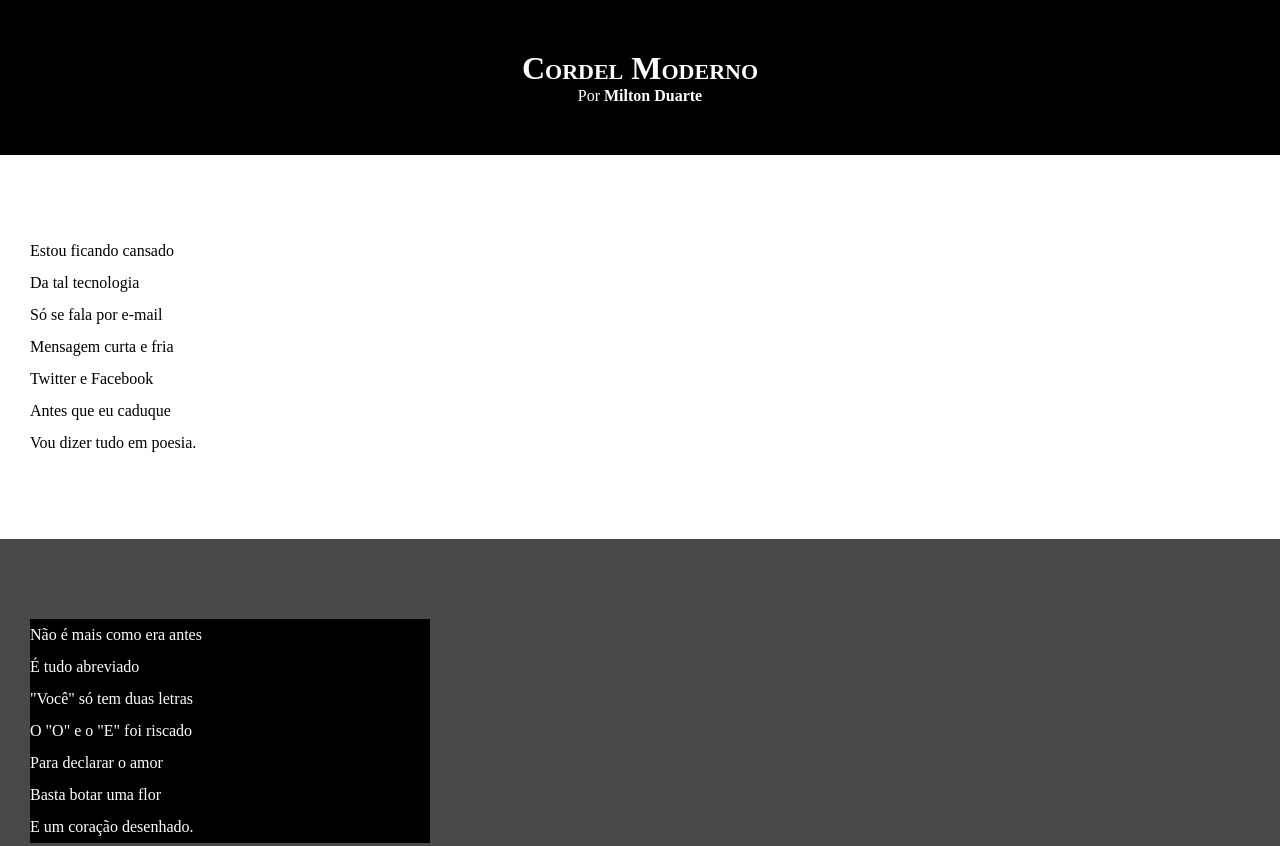
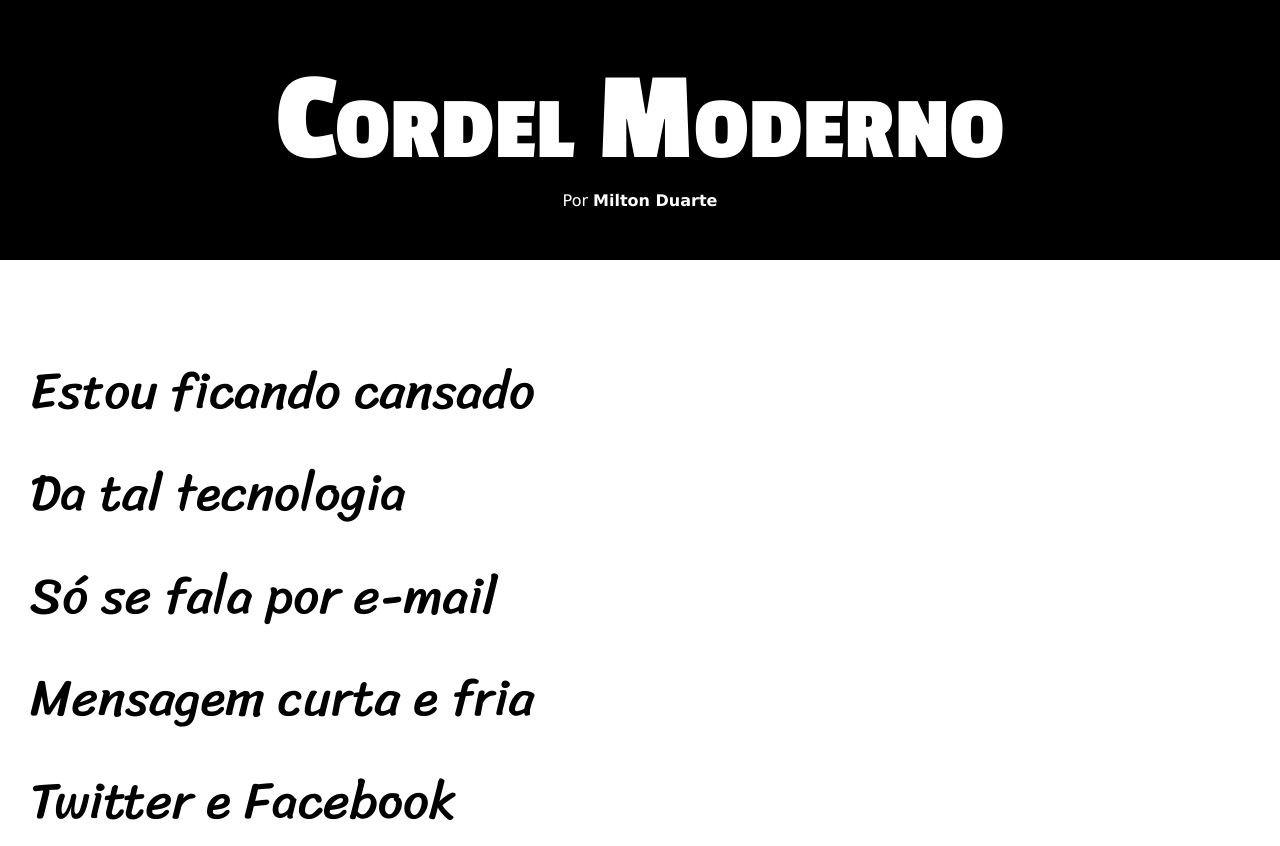
Before and after one commit to AdaoPauloMiguel/html5-css3, a plain HTML site: page DESAFIOS/DESAFIO 012/index.html in a window 1280 px wide. Shown: the top 846 px of the page. Drawn offline with Linux system fonts and the light colour scheme.

Commit message:
Atualização de estilos desafio 12

```diff
--- a/DESAFIOS/DESAFIO 012/estilo/style.css
+++ b/DESAFIOS/DESAFIO 012/estilo/style.css
@@ -1,4 +1,13 @@
 @charset "UTF-8";
+@import url('https://fonts.googleapis.com/css2?family=Passion+One:wght@400;700;900&display=swap');
+@import url('https://fonts.googleapis.com/css2?family=Sriracha&display=swap');
+
+:root {
+    --fonte1:verdana, geneva, Tahoma, sans-serif;
+    --fonte2:'Passion One', cursive;
+    --fonte3:'Sriracha', cursive;
+
+}
 
 * {
     margin: 0px;
@@ -8,6 +17,7 @@
 html, body {
     background-color: darkgray;
     min-height: 100vh;
+    font-family: var(--fonte1);
 }
 
 header {
@@ -19,6 +29,8 @@ header {
 header > h1 {
     padding-top: 50px;
     font-variant: small-caps;
+    font-family: var(--fonte2) ;
+    font-size: 10vw;
 }
 
 header > p {
@@ -40,6 +52,8 @@ section {
     padding: 10vh 0px;
     line-height: 2em;
     padding-left: 30px;
+    font-family: var(--fonte3);
+    font-size: 4vw;
 }
 
 section.normal {
@@ -54,7 +68,8 @@ section.imagem {
 
 section.imagem > p {
     background-color: black;
-    width: 400px;
+    display: inline-block;
+    padding: 5px;
 }
 
 footer {
```
